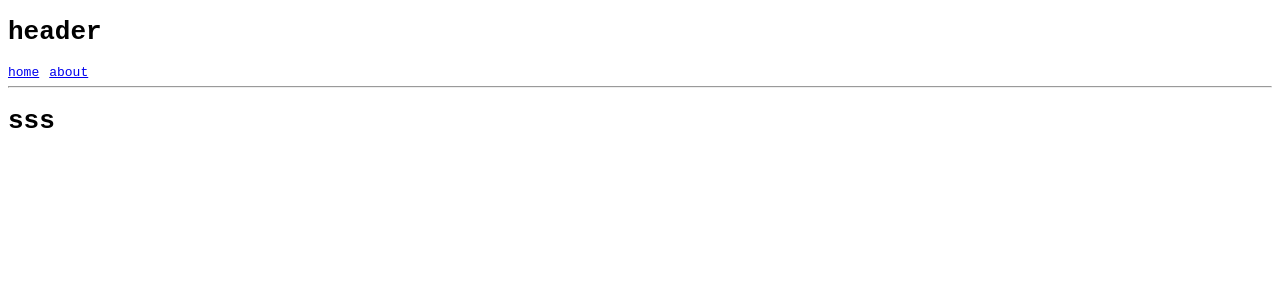
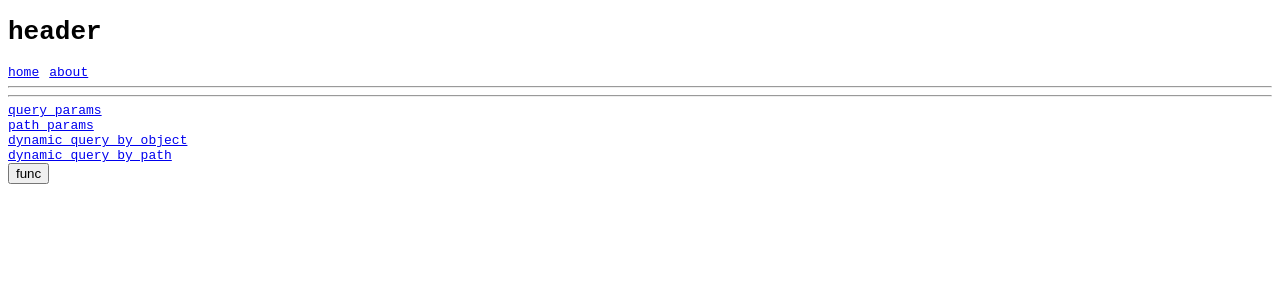
Before and after one commit to ashedid/vuestart, a Vue app: page /home in a window 1280 px wide. Shown: the top 300 px of the page. Built offline with nearby package versions, Linux system fonts and the light colour scheme.

Commit message:
vue-router start 2

```diff
--- a/src/components/Home.vue
+++ /dev/null
@@ -1,12 +0,0 @@
-<script setup>
-
-
-</script>
-<template>
-    <div>
-        <h1>sss</h1>
-
-
-    </div>
-
-</template>
--- a/src/router.js
+++ b/src/router.js
@@ -4,13 +4,27 @@ const routes = [
         path: '/home',
         name: 'Home',
         // 异步加载，打包时代码分割，性能优化
-        component: () => import('@/components/Home.vue')
+        component: () => import('@/views/Home.vue')
+    },
+    {
+        path: "/content",
+        component: () => import("@/views/Content.vue")
     },
     {
         path: '/about',
         name: 'About',
-        component: () => import('@/components/About.vue')
-    }
+        component: () => import('@/views/About.vue')
+    },
+    {
+        path: '/user/:id/name/:name/age/:age',
+        name: 'User',
+        component: () => import('@/views/User.vue')
+    },
+    {
+        path: "/userHistory/:id/name/:name?",
+        name: "history",
+        component: () => import("@/views/User.vue")
+    },
 ]
 
 const router = createRouter({
--- a/src/components/About.vue
+++ b/src/views/About.vue
@@ -1,4 +1,8 @@
 <script>
+
+
+
+
 </script>
 <template>
     <h1>about</h1>
--- /dev/null
+++ b/src/views/Content.vue
@@ -0,0 +1,18 @@
+<template>
+
+    <div>
+
+        {{ $route.query.id }}
+        {{ $route.query.title }}
+        {{ $route.query.age }}
+
+    </div>
+</template>
+
+
+<script setup>
+
+
+
+
+</script>
--- /dev/null
+++ b/src/views/Home.vue
@@ -0,0 +1,32 @@
+<script setup>
+import { useRouter } from 'vue-router';
+const router = useRouter()
+
+let userId = 100
+let userName = "userName"
+let age = 23
+const goTo = () => {
+
+    router.push({ name: 'history', params: { id: '300', name: 'sck' } })
+}
+
+</script>
+<template>
+    <div>
+
+        <hr>
+        <router-link to="/content?id=100&title=sssss">query params</router-link> <br>
+        <router-link to="/user/007/name/sck/age/24">path params</router-link> <br>
+
+
+        <router-link :to="{ path: '/content', query: { id: 200, title: 's', age: 24 } }">dynamic query by
+            object</router-link>
+        <br>
+        <router-link :to="{ path: `/user/${userId}/name/${userName}/age/${age}` }">dynamic query by path</router-link>
+        <br>
+
+
+        <button @click="goTo()">func </button>
+    </div>
+
+</template>
--- /dev/null
+++ b/src/views/User.vue
@@ -0,0 +1,12 @@
+<template>
+    personal center
+
+
+    id: {{ $route.params.id }}
+    name: {{ $route.params.name }}
+    age: {{ $route.params.age }}
+</template>
+
+
+
+<script setup></script>
```
